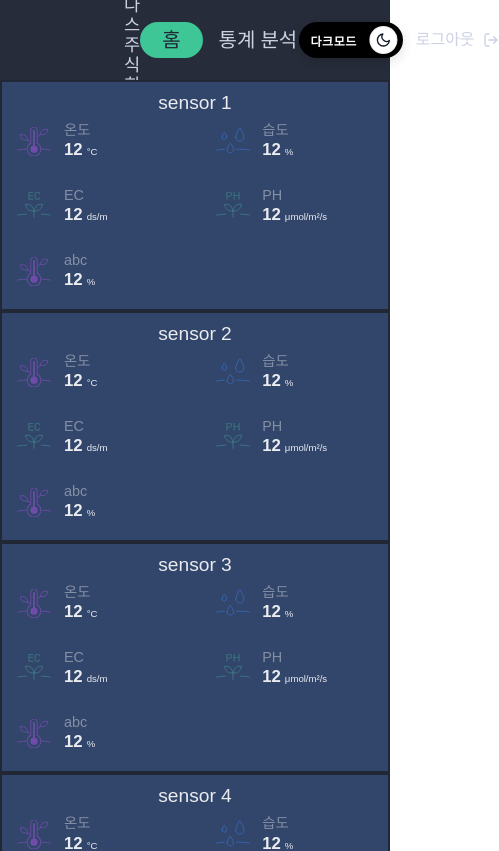
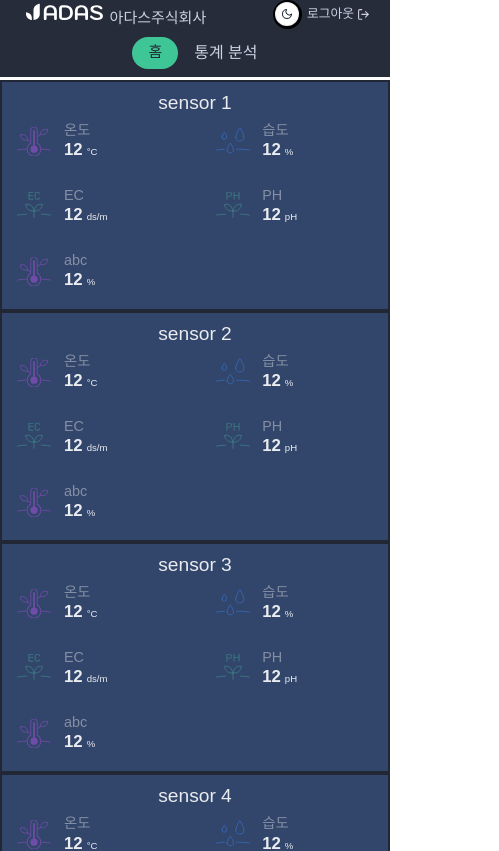
Before and after one commit to dytw2003/namu-2026, a React (Vite) app in the folder namu/: page / in a window 390 px wide. Shown: the top 851 px of the page, 499 px wide, since content can reach past the window. Built offline with nearby package versions, Linux system fonts and the light colour scheme; a web font is replaced by a local one.

Commit message:
completed mobile version in navbar

```diff
--- a/namu/package.json
+++ b/namu/package.json
@@ -4,7 +4,7 @@
   "version": "0.0.0",
   "type": "module",
   "scripts": {
-    "dev": "vite",
+    "dev": "vite --host 0.0.0.0 --port 5173",
     "build": "vite build",
     "lint": "eslint .",
     "preview": "vite preview"
--- a/namu/src/Components/headercomponent/HeaderComponent.css
+++ b/namu/src/Components/headercomponent/HeaderComponent.css
@@ -6,6 +6,16 @@
   justify-content: space-between;
   padding-left: 1.25rem;
   padding-right: 1.25rem;
+
+  /* fix at top */
+  position: fixed;
+  top: 0;
+  left: 0;
+  right: 0;
+  z-index: 9999;
+
+  /* ✅ safe area (notch) */
+  padding-top: env(safe-area-inset-top, 0px);
 }
 
 .header.dark {
@@ -47,18 +57,17 @@
   display: block;
 }
 
-.header.dark .header-farmName{
-color: #CDD2E3;
+.header.dark .header-farmName {
+  color: #CDD2E3;
 }
 
-.header.light .header-farmName{
-color: #292825;
+.header.light .header-farmName {
+  color: #292825;
 }
 
 
 /* ==========navlinks======= */
 .nav-item-home {
-  color: #CDD2E3;
   width: 3.75rem;
   height: 1.25rem;
   font-family: "Pretendard";
@@ -70,11 +79,11 @@ color: #292825;
   align-items: center;
 }
 
-.header.dark .nav-item-home{
+.header.dark .nav-item-home {
   color: #CDD2E3;
 }
 
-.header.light .nav-item-home{
+.header.light .nav-item-home {
   color: #292825;
 }
 
@@ -91,11 +100,11 @@ color: #292825;
   align-items: center;
 }
 
-.header.dark .nav-item-graph{
+.header.dark .nav-item-graph {
   color: #CDD2E3;
 }
 
-.header.light .nav-item-graph{
+.header.light .nav-item-graph {
   color: #292825;
 }
 
@@ -136,9 +145,6 @@ color: #292825;
   min-height: 2.25rem;
   padding: 0.5rem 1.375rem;
   border-radius: 1.25rem;
-  background: #3EC696;
-  color: #222735;
-
 }
 
 .header.dark .nav-item-graph[aria-current="page"] {
@@ -153,14 +159,10 @@ color: #292825;
 
 
 
-/* ========theme==== */
 .header-modeBtn {
   position: relative;
-
   height: 2.25rem;
-  /* 36px */
   width: 6.5rem;
-  /* ✅ change this (ex: 116px) */
   border-radius: 1.25rem;
   border: 0;
   cursor: pointer;
@@ -169,10 +171,8 @@ color: #292825;
   align-items: center;
   justify-content: center;
   align-items: center;
-
   padding: 0.25rem;
   box-shadow: 0 0.25rem 0.75rem rgba(0, 0, 0, 0.12);
-
   transition: background-color 220ms ease, color 220ms ease;
 }
 
@@ -206,15 +206,13 @@ color: #292825;
 /* ✅ light: knob on LEFT, so text on RIGHT */
 .header-modeBtn.is-light .mode-label {
   right: 0.75rem;
-  /* spacing from right edge */
   left: auto;
   text-align: right;
 }
 
-/* ✅ dark: knob on RIGHT, so text on LEFT */
+
 .header-modeBtn.is-dark .mode-label {
   left: 0.75rem;
-  /* spacing from left edge */
   right: auto;
   text-align: left;
 }
@@ -239,10 +237,9 @@ color: #292825;
   transition: transform 240ms ease;
 }
 
-/* slide to right when dark */
+
 .header-modeBtn.is-dark .mode-knob {
   transform: translateX(calc(100% + 2.4rem));
-  /* adjust if you change min-width */
 }
 
 /* icon sizing */
@@ -294,8 +291,13 @@ color: #292825;
   height: 1rem;
 }
 
-.light .logout-ico { color: #292825; }
-.dark  .logout-ico { color: #CDD2E3; }
+.light .logout-ico {
+  color: #292825;
+}
+
+.dark .logout-ico {
+  color: #CDD2E3;
+}
 
 
 .logout-text {
@@ -310,10 +312,206 @@ color: #292825;
   white-space: nowarp;
 }
 
-.header.dark .logout-text{
+.header.dark .logout-text {
   color: #CDD2E3;
 }
 
-.header.light .logout-text{
+.header.light .logout-text {
   color: #292825;
 }
+
+
+
+/* ======mobile======= */
+@media (max-width: 710px) {
+
+  .header {
+    height: auto;
+    flex-wrap: wrap;
+    row-gap: 0.5rem;
+    padding-top: env(safe-area-inset-top, 0px);
+    padding-bottom: 0.5rem;
+  }
+
+  .header-brand {
+    order: 1;
+    flex: 1;
+    min-width: 0;
+  }
+
+  .header-right {
+    order: 2;
+    flex: 0 0 auto;
+  }
+
+  /* Row 2: nav full width */
+  .header-nav {
+    order: 3;
+    width: 100%;
+    justify-content: center;
+  }
+
+
+
+
+  /* =========theme =========*/
+  .header-modeBtn .mode-label {
+    display: none;
+  }
+
+
+  .header-modeBtn {
+    width: 1.8rem;
+    height: 1.8rem;
+    border-radius: 9999px;
+    padding: 0;
+    box-shadow: none;
+  }
+
+  /* smaller knob */
+  .mode-knob {
+    width: 1.5rem;
+    height: 1.5rem;
+    top: 50%;
+    left: 50%;
+    transform: translate(-50%, -50%);
+  }
+
+
+  .header-modeBtn.is-dark .mode-knob {
+    transform: translate(-50%, -50%);
+  }
+
+
+  .mode-knob svg {
+    width: 0.75rem;
+    height: 0.75rem;
+  }
+
+
+
+  /* ======logo========= */
+  .header-logo {
+    display: flex;
+    align-items: center;
+    justify-content: center;
+    height: auto;
+
+  }
+
+  .header-logo img {
+    width: 4.8125rem;
+    height: 1.375rem;
+    display: block;
+  }
+
+
+
+
+  /* ======farmaname====== */
+  .header-farmName {
+    font-size: 0.9375rem;
+    line-height: 1.1875rem;
+    white-space: nowrap;
+    overflow: hidden;
+    text-overflow: ellipsis;
+    max-width: 9.375rem;
+  }
+
+
+  .header-brand {
+    display: flex;
+    align-items: baseline;
+    gap: 0.1rem;
+  }
+
+
+  /* =========navlink========= */
+  .nav-item-home {
+    width: fit-content;
+    height: 2.375rem;
+    padding-left: 1.25rem;
+    padding-right: 1.25rem;
+    border-radius: 1.25rem;
+    display: inline-flex;
+    align-items: center;
+    justify-content: center;
+    gap: 0.625rem;
+    font-size: 0.9375rem;
+    line-height: 1.1875rem;
+    text-decoration: none;
+
+  }
+
+
+
+  .nav-item-graph {
+    width: fit-content;
+    height: 1.25rem;
+    font-family: "Pretendard", sans-serif;
+    font-weight: 400;
+    font-size: 1rem;
+    line-height: 1.25rem;
+    letter-spacing: 0;
+    text-decoration: none;
+    display: inline-flex;
+    align-items: center;
+    justify-content: center;
+    white-space: nowrap;
+  }
+
+
+  .nav-item-graph[aria-current="page"] {
+    min-width: 0;
+    min-height: 0;
+    height: 2rem;
+    padding: 0 0.9rem;
+    border-radius: 0.9rem;
+  }
+
+  .nav-item-home[aria-current="page"] {
+     min-width: 0;
+    min-height: 0;
+    height: 2rem;
+    padding: 0 1rem;
+    border-radius: 1rem;
+  }
+
+
+
+.logout-text {
+  width: 3.0625rem;
+  height: 1.125rem;
+  font-family: "Pretendard", sans-serif;
+  font-weight: 400;
+  font-size: 0.8rem;
+  line-height: 1.125rem;
+  letter-spacing: 0;
+  white-space: nowrap;
+}
+
+
+.logout-ico {
+  width: 0.8rem;
+  height: 0.8rem;
+}
+
+.header-logoutBtn {
+  display: inline-flex;
+  align-items: center;
+  gap: 0.2rem;
+  border: 0;
+  cursor: pointer;
+  background: transparent;
+}
+
+
+.header-right {
+  display: flex;
+  flex-direction: row;
+  gap: 0.2rem;
+  align-items: center;
+}
+
+
+}
--- a/namu/src/Components/sensorCompoonent/SensorComponent.jsx
+++ b/namu/src/Components/sensorCompoonent/SensorComponent.jsx
@@ -76,7 +76,7 @@ function SensorComponent({ sensorNo = 1, title }) {
               <div className="sensorc-inner-sensor-value" id={`ph_${sid}`}>
                 12
               </div>
-              <div className="sensorc-inner-sensor-unit">μmol/m²/s</div>
+              <div className="sensorc-inner-sensor-unit">pH</div>
             </div>
           </div>
         </div>
--- a/namu/src/layouts/AppLayout/AppLayout.css
+++ b/namu/src/layouts/AppLayout/AppLayout.css
@@ -1,3 +1,10 @@
+
+:root { --header-h: 5rem; }
+
+.app-main {
+  padding-top: calc(var(--header-h) + env(safe-area-inset-top, 0px));
+}
+
 .app-layout {
   min-height: 100vh;
   display: flex;
```
Also changed, not shown: namu/public/ping.txt (added), namu/src/layouts/AppLayout/AppLayout.jsx (line endings or trailing spaces).
